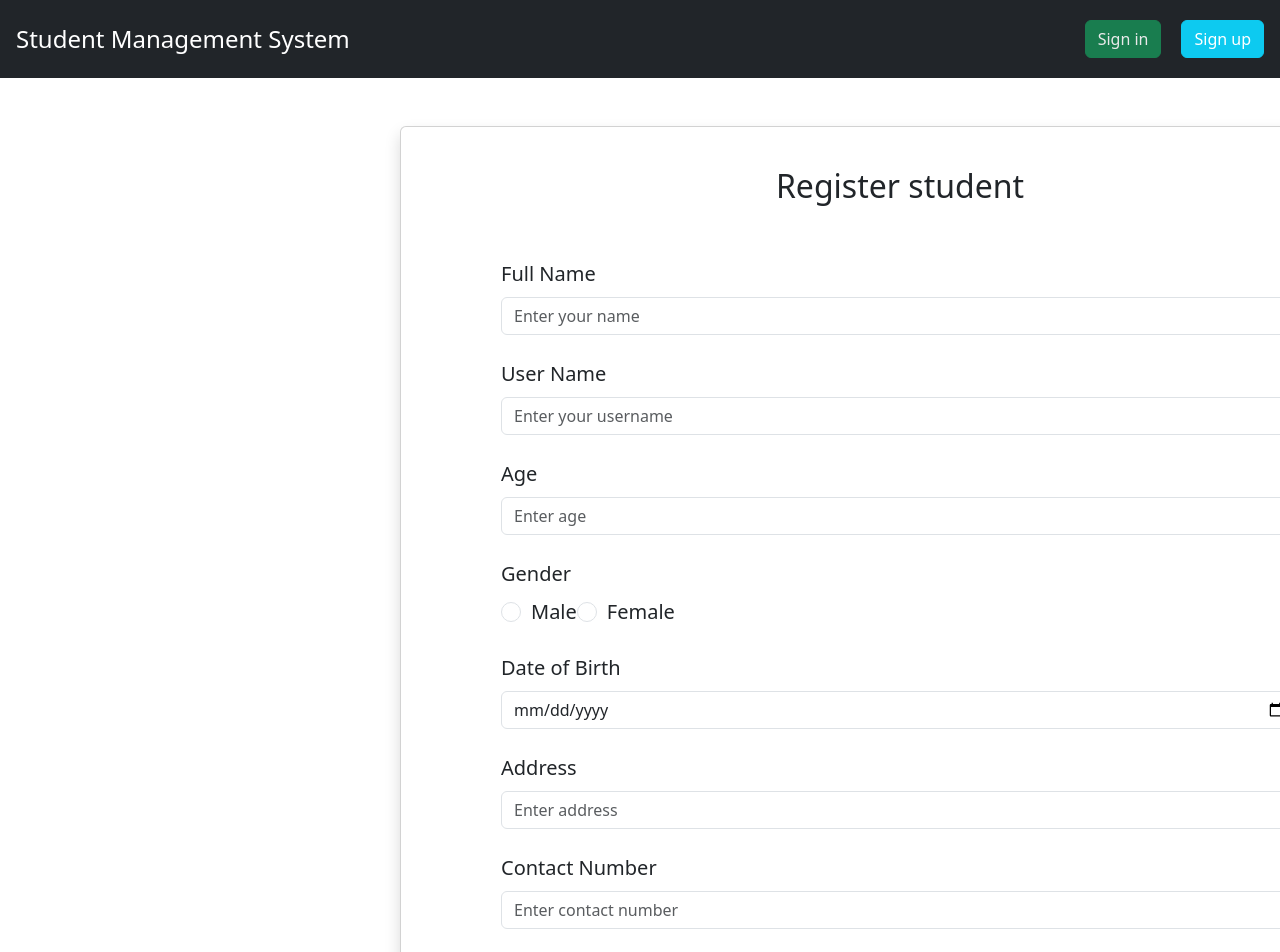
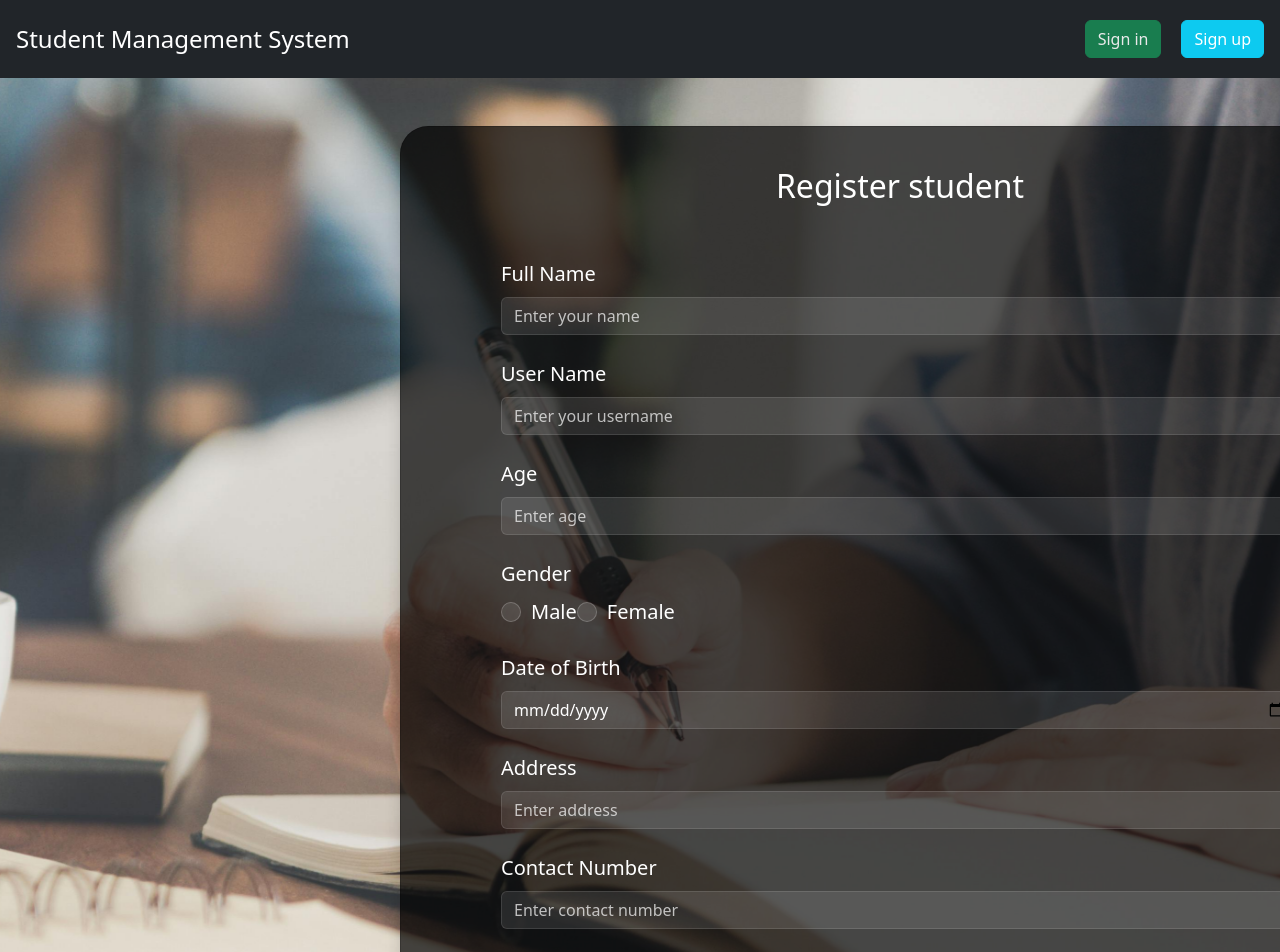
Before and after one commit to AnjanaTharanga24/springboot-react-student-management-system, a React (Create React App) app in the folder frontend/: page /register in a window 1280 px wide. Shown: the top 952 px of the page. Built offline with nearby package versions, Linux system fonts and the light colour scheme.

Commit message:
add style for the frontend

```diff
--- a/frontend/package.json
+++ b/frontend/package.json
@@ -3,6 +3,9 @@
   "version": "0.1.0",
   "private": true,
   "dependencies": {
+    "@fortawesome/fontawesome-svg-core": "^6.6.0",
+    "@fortawesome/free-solid-svg-icons": "^6.6.0",
+    "@fortawesome/react-fontawesome": "^0.2.2",
     "@testing-library/jest-dom": "^5.17.0",
     "@testing-library/react": "^13.4.0",
     "@testing-library/user-event": "^13.5.0",
@@ -12,6 +15,7 @@
     "react-dom": "^18.3.1",
     "react-router-dom": "^6.24.0",
     "react-scripts": "5.0.1",
+    "react-toastify": "^10.0.5",
     "sweetalert2": "^11.12.3",
     "web-vitals": "^2.1.4"
   },
--- a/frontend/src/App.js
+++ b/frontend/src/App.js
@@ -2,9 +2,11 @@ import './App.css';
 import { BrowserRouter as Router , Route , Routes } from 'react-router-dom';
 import Home from './pages/Home';
 import 'bootstrap/dist/css/bootstrap.min.css';
+import 'react-toastify/dist/ReactToastify.css';
 import Register from './pages/Register';
 import Login from './pages/Login';
 import { UserProvider } from './components/UserContext';
+import New from './pages/New';
 
 function App() {
   return (
@@ -15,6 +17,7 @@ function App() {
           <Route path="/" element={<Home />} />
           <Route path="/register" element={<Register />} />
           <Route path="/login" element={<Login />} />
+          <Route path="/new" element={<New />} />
 
 
         </Routes>
--- a/frontend/src/components/Navbar.jsx
+++ b/frontend/src/components/Navbar.jsx
@@ -2,6 +2,10 @@ import React, { useContext, useState } from "react";
 import "../css/navbar.css";
 import { Link } from "react-router-dom";
 import { UserContext } from "./UserContext";
+import { toast, ToastContainer } from "react-toastify";
+import Swal from "sweetalert2";
+import { faUserCircle } from "@fortawesome/free-solid-svg-icons";
+import { FontAwesomeIcon } from "@fortawesome/react-fontawesome";
 
 export default function Navbar() {
   const { user, setUser } = useContext(UserContext);
@@ -10,6 +14,13 @@ export default function Navbar() {
   const handleLogout = () => {
     setUser(null);
     setDropdownOpen(false);
+    Swal.fire({
+      position: "center",
+      icon: "success",
+      title: "Logout Successfull!",
+      showConfirmButton: false,
+      timer: 1500,
+    });
   };
 
   const toggleDropdown = () => {
@@ -56,24 +67,33 @@ export default function Navbar() {
             )}
 
             {user && (
-              <li className="dropdown">
+              <li className="dropdown ">
                 <div className="profile-wrapper" onClick={toggleDropdown}>
-                  <span className="profile-icon bg-danger text-white">👤</span>
-                  <span className="username text-white">{user.username}</span>
-                  <span className="dropdown-arrow text-white">▼</span>
+                  <FontAwesomeIcon
+                    icon={faUserCircle}
+                    className="profile-icon text-white"
+                  />
+                  <span className="username text-white fs-4">{user.username}</span>
+                  <span className="dropdown-arrow text-white fs-4">▼</span>
                 </div>
                 {dropdownOpen && (
                   <div className="dropdown-content show">
+                     <Link to="/" onClick={handleLogout}>
+                      My profile
+                    </Link>
                     <Link to="/" onClick={handleLogout}>
                       Logout
                     </Link>
+
                   </div>
+
                 )}
               </li>
             )}
           </ul>
         </div>
       </nav>
+      <ToastContainer />
     </div>
   );
 }
--- a/frontend/src/components/UserContext.jsx
+++ b/frontend/src/components/UserContext.jsx
@@ -1,9 +1,22 @@
-import React, { createContext, useState } from 'react';
+import React, { createContext, useEffect, useState } from 'react';
 
 export const UserContext = createContext(null);
 
 export const UserProvider = ({ children }) => {
-  const [user, setUser] = useState(null);
+  const [user, setUser] = useState(() => {
+    // Initialize user state from localStorage
+    const savedUser = localStorage.getItem('user');
+    return savedUser ? JSON.parse(savedUser) : null;
+  });
+
+  // Update localStorage when user state changes
+  useEffect(() => {
+    if (user) {
+      localStorage.setItem('user', JSON.stringify(user));
+    } else {
+      localStorage.removeItem('user');
+    }
+  }, [user]);
 
   return (
     <UserContext.Provider value={{ user, setUser }}>
--- a/frontend/src/css/navbar.css
+++ b/frontend/src/css/navbar.css
@@ -11,32 +11,56 @@
   display: flex;
   align-items: center;
   cursor: pointer;
+  padding: 5px 10px;
+  border-radius: 20px;
+  transition: background-color 0.3s;
+}
+
+.profile-wrapper:hover {
+  background-color: rgba(255, 255, 255, 0.1);
 }
 
 .profile-icon {
-    margin-right: 5px;
+  font-size: 2rem;
+  margin-right: 0.5rem;
+}
+
+.username {
+  margin-right: 0.5rem;
+  font-weight: 500;
 }
 
 .dropdown-arrow {
   font-size: 12px;
   color: white;
+  transition: transform 0.3s;
+}
+
+.dropdown-open .dropdown-arrow {
+  transform: rotate(180deg);
 }
 
 .dropdown-content {
   display: none;
   position: absolute;
-    background-color: #f9f9f9;
-    min-width: 160px;
-    box-shadow: 0px 8px 16px 0px rgba(0,0,0,0.2);
+  background-color: #ffffff;
+  min-width: 200px;
+  box-shadow: 0 5px 25px rgba(0,0,0,0.1);
   z-index: 1;
   right: 0;
+  top: 100%;
+  margin-top: 10px;
+  border-radius: 8px;
+  overflow: hidden;
+  transition: all 0.3s;
 }
 
 .dropdown-content a {
-    color: black;
+  color: #333;
   padding: 12px 16px;
   text-decoration: none;
   display: block;
+  transition: background-color 0.2s;
 }
 
 .dropdown-content a:hover {
@@ -45,4 +69,10 @@
 
 .dropdown-content.show {
   display: block;
+  animation: fadeIn 0.3s;
 }
+
+@keyframes fadeIn {
+  from { opacity: 0; transform: translateY(-10px); }
+  to { opacity: 1; transform: translateY(0); }
+}
--- a/frontend/src/css/register.css
+++ b/frontend/src/css/register.css
@@ -9,3 +9,61 @@
     margin-bottom: 30px;
     text-align: center;
 }
+
+.register-page{
+    background-image: url('../images/loginimage.jpg');
+    background-size: cover;
+    background-position: center;
+    background-repeat: no-repeat;
+    min-height: 100vh;
+    justify-content: center;
+    align-items: center;
+}
+
+.register-form {
+    margin-top: 200px;
+    background-color: rgba(0, 0, 0, 0.7);
+    color: white;
+    border-radius: 28px;
+    box-shadow: 0 0 10px rgba(0, 0, 0, 0.3);
+    font-size: 30px;
+  }
+
+  .form-header h2 {
+    margin-bottom: 1.5rem;
+    text-align: center;
+  }
+
+  .register-form-control {
+    background-color: rgba(255, 255, 255, 0.1);
+    color: white;
+    border: 1px solid rgba(255, 255, 255, 0.2);
+  }
+
+  .register-form-control::placeholder {
+    color: rgba(255, 255, 255, 0.7);
+  }
+
+  .register-form-control:focus {
+    background-color: rgba(255, 255, 255, 0.2);
+    color: white;
+    border-color: rgba(255, 255, 255, 0.5);
+  }
+
+  /* Style for labels to ensure visibility */
+  .login-label {
+    color: rgba(255, 255, 255, 0.9);
+  }
+
+  /* Adjust button styles if needed */
+  .btn-success, .btn-primary {
+    opacity: 0.9;
+  }
+
+  /* Responsive adjustments */
+  @media (max-width: 480px) {
+    .login-form {
+      padding: 1.5rem;
+      margin-top: 100px; /* Adjust top margin for smaller screens */
+    }
+  }
--- /dev/null
+++ b/frontend/src/pages/New.jsx
@@ -0,0 +1,22 @@
+import React, { useContext } from 'react'
+import { UserContext } from '../components/UserContext'
+
+export default function New() {
+    const { user } = useContext(UserContext)
+
+    return (
+        <div>
+            <div>
+                <h1>Hello</h1>
+                {user ? (
+                    <>
+                        <p>Welcome, {user.name}!</p>
+                        <p>Your email is: {user.email}</p>
+                    </>
+                ) : (
+                    <p>Please log in to see your details.</p>
+                )}
+            </div>
+        </div>
+    )
+}
--- a/frontend/src/pages/Register.jsx
+++ b/frontend/src/pages/Register.jsx
@@ -9,15 +9,15 @@ import { useNavigate } from "react-router-dom";
 export default function Register() {
   const navigate = useNavigate();
   const [user, setUser] = useState({
+    id: null,
     name: '',
     username: '',
-    age: '',
+    age: null,
     gender: '',
     address: '',
     mobile: '',
     email: '',
-    password: '',
-    dob: ''
+    dob: null
   });
 
   const handleChange = (e) => {
@@ -55,12 +55,12 @@ export default function Register() {
   };
 
   return (
-    <div className="">
+    <div className="register-page">
       <div>
         <Navbar />
       </div>
 
-      <div className="card reg-card mt-5 shadow fs-5">
+      <div className="card reg-card mt-5 shadow fs-5 register-form">
         <div className="form-header">
           <h2>Register student</h2>
         </div>
@@ -71,7 +71,7 @@ export default function Register() {
             </label>
             <input
               type="text"
-              className="form-control"
+              className="form-control register-form-control"
               id="name"
               name="name"
               aria-describedby="emailHelp"
@@ -87,7 +87,7 @@ export default function Register() {
             </label>
             <input
               type="text"
-              className="form-control"
+              className="form-control register-form-control"
               id="username"
               name="username"
               aria-describedby="emailHelp"
@@ -103,7 +103,7 @@ export default function Register() {
             </label>
             <input
               type="number"
-              className="form-control"
+              className="form-control register-form-control"
               id="age"
               name="age"
               aria-describedby="emailHelp"
@@ -121,7 +121,7 @@ export default function Register() {
             <div className="d-flex">
               <div className="form-check">
                 <input
-                  className="form-check-input"
+                  className="form-check-input register-form-control"
                   type="radio"
                   name="gender"
                   id="male"
@@ -136,7 +136,7 @@ export default function Register() {
 
               <div className="form-check">
                 <input
-                  className="form-check-input"
+                  className="form-check-input register-form-control"
                   type="radio"
                   name="gender"
                   id="female"
@@ -157,7 +157,7 @@ export default function Register() {
             </label>
             <input
               type="date"
-              className="form-control"
+              className="form-control register-form-control"
               id="dob"
               name="dob"
               placeholder="Enter your date of birth"
@@ -172,7 +172,7 @@ export default function Register() {
             </label>
             <input
               type="text"
-              className="form-control"
+              className="form-control register-form-control"
               id="address"
               name="address"
               aria-describedby="emailHelp"
@@ -188,7 +188,7 @@ export default function Register() {
             </label>
             <input
               type="tel"
-              className="form-control"
+              className="form-control register-form-control"
               id="mobile"
               name="mobile"
               aria-describedby="emailHelp"
@@ -204,7 +204,7 @@ export default function Register() {
             </label>
             <input
               type="email"
-              className="form-control"
+              className="form-control register-form-control"
               id="email"
               name="email"
               aria-describedby="emailHelp"
@@ -220,7 +220,7 @@ export default function Register() {
             </label>
             <input
               type="password"
-              className="form-control"
+              className="form-control register-form-control"
               id="password"
               name="password"
               placeholder="Password"
```
Also changed, not shown: frontend/src/pages/Login.jsx (+41 -22 lines), 1 other file (tests, documents, lock files or other folders). Lines whose indentation alone changed are shown as unchanged.
